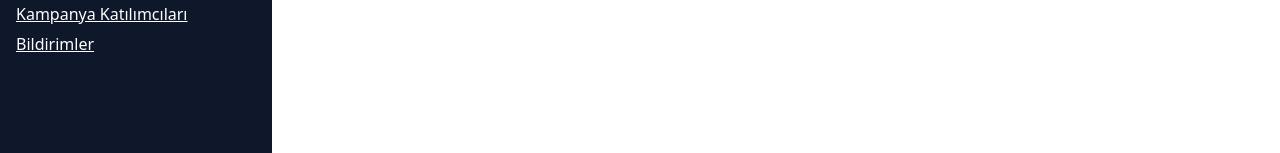
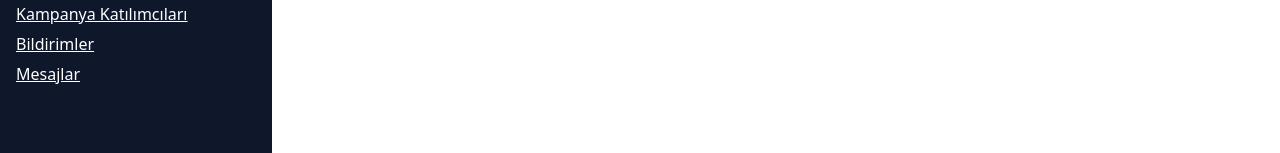
Before and after one commit to batikuzey001-debug/telegrambot, a Next.js app in the folder apps/backoffice/: page /raffles in a window 1280 px wide. Shown: the part 216-369 px from the top of the page. Built offline with nearby package versions, Linux system fonts and the light colour scheme; no server answers.

Commit message:
Update layout.tsx

```diff
--- a/apps/backoffice/app/layout.tsx
+++ b/apps/backoffice/app/layout.tsx
@@ -15,6 +15,7 @@ export default function RootLayout({ children }: { children: React.ReactNode })
               <a href="/raffles" style={{ color: "#fff" }}>Kampanyalar</a>
               <a href="/raffle" style={{ color: "#fff" }}>Kampanya Katılımcıları</a>
               <a href="/notifications" style={{ color: "#fff" }}>Bildirimler</a>
+              <a href="/admin/messages" style={{ color: "#fff" }}>Mesajlar</a>
             </nav>
           </aside>
           <main style={{ flex: 1, padding: 24 }}>{children}</main>
```
